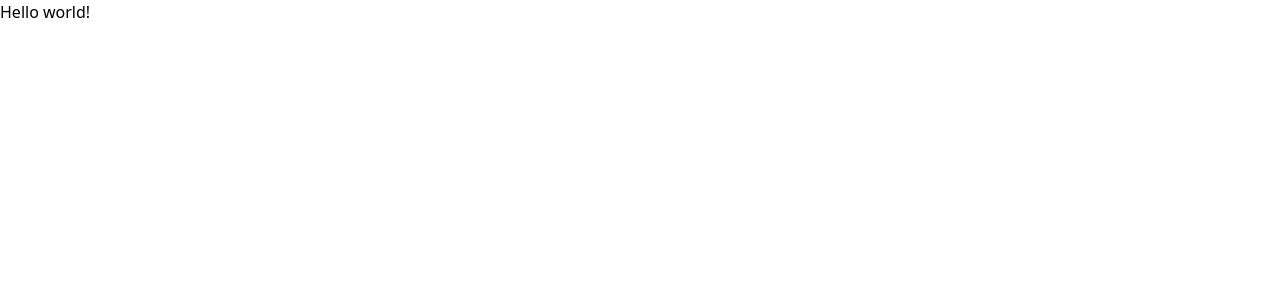
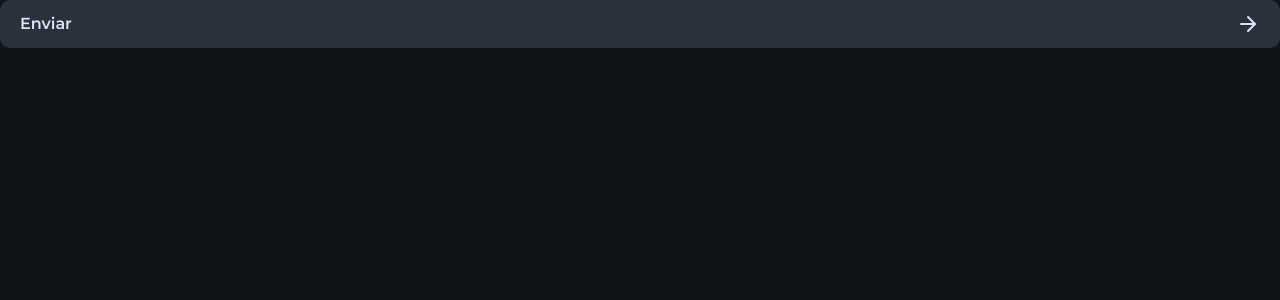
Before and after one commit to jeadamek/nlw-connect-react, a Next.js app: page / in a window 1280 px wide. Shown: the top 300 px of the page. Built offline with nearby package versions, Linux system fonts and the light colour scheme.

Commit message:
:art: button style

```diff
--- a/package.json
+++ b/package.json
@@ -10,6 +10,7 @@
   },
   "dependencies": {
     "@tailwindcss/postcss": "^4.0.6",
+    "lucide-react": "^0.475.0",
     "next": "15.1.7",
     "postcss": "^8.5.2",
     "react": "^19.0.0",
--- a/src/app/globals.css
+++ b/src/app/globals.css
@@ -1 +1,25 @@
 @import "tailwindcss";
+
+@theme {
+  --color-*: initial;
+
+  --color-blue: #6F9DE2;
+  --color-purple: #9871F3;
+
+  --color-danger: #F05D6C;
+
+  --color-gray-100: #DAE4F2;
+  --color-gray-200: #C8D0DA;
+  --color-gray-300: #95A1B1;
+  --color-gray-400: #6F7D90;
+  --color-gray-500: #2A313C;
+  --color-gray-600: #21252C;
+  --color-gray-700: #191D24;
+  --color-gray-800: #13161B;
+  --color-gray-900: #0F1216;
+
+  --font-heading: var(--font-oxanium);
+  --font-sans: var(--font-montserrat);
+
+  --radius-xl: 0.625rem;
+}
--- a/src/app/layout.tsx
+++ b/src/app/layout.tsx
@@ -1,11 +1,23 @@
 import './globals.css';
 
 import type { Metadata } from "next";
+import { Montserrat, Oxanium } from 'next/font/google';
 
 export const metadata: Metadata = {
-  title: "Create Next App",
-  description: "Generated by create next app",
+  title: "devstage",
 };
+
+const oxanium = Oxanium({
+  weight: ['500', '600'],
+  subsets: ['latin'],
+  variable: '--font-oxanium',
+})
+
+const montserrat = Montserrat({
+  weight: ['400', '600'],
+  subsets: ['latin'],
+  variable: '--font-montserrat',
+})
 
 export default function RootLayout({
   children,
@@ -13,8 +25,8 @@
   children: React.ReactNode;
 }>) {
   return (
-    <html lang="en">
-      <body>{children}</body>
+    <html lang="en" className={`${oxanium.variable} ${montserrat.variable}`}>
+      <body className='bg-gray-900 text-gray-100 antialiased'>{children}</body>
     </html>
   );
 }
--- a/src/app/page.tsx
+++ b/src/app/page.tsx
@@ -1,7 +1,13 @@
+import { Button } from "@/components/button";
+import { ArrowRight } from "lucide-react";
+
 export default function Home() {
   return (
     <main>
-      <div>Hello world!</div>
+      <Button>
+        Enviar
+        <ArrowRight />
+      </Button>
     </main>
   );
 }
--- /dev/null
+++ b/src/components/button.tsx
@@ -0,0 +1,12 @@
+import { ReactNode } from "react"
+
+interface ButtonProps {
+  children: ReactNode;
+}
+export function Button(props: ButtonProps) {
+  return(
+    <button className="flex justify-between items-center px-5 h-12 bg-gray-500 font-semibold rounded-xl w-full cursor-pointer transition-colors duration-300 hover:bg-blue hover:text-gray-900">
+      {props.children}
+    </button>
+  )
+}
```
Also changed, not shown: 1 other file (tests, documents, lock files or other folders).
